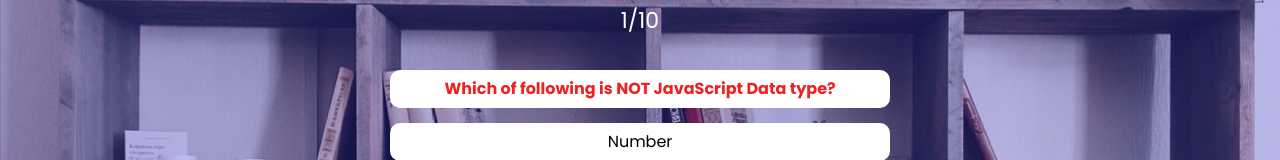
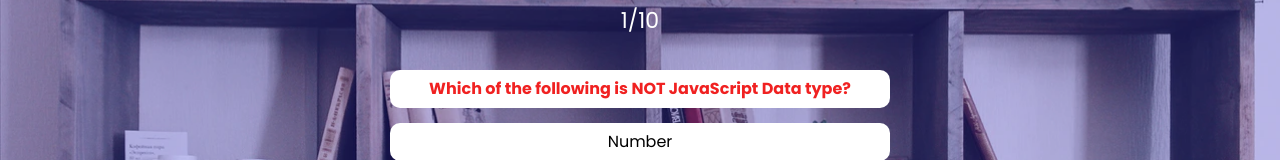
Before and after one commit to dev-luka22/vue-quiz, a Vue app: page / in a window 1280 px wide. Shown: the part 197-357 px from the top of the page. Built offline with nearby package versions, Linux system fonts and the light colour scheme.

Commit message:
Fixed some typos

```diff
--- a/src/components/HelloWorld.vue
+++ b/src/components/HelloWorld.vue
@@ -53,7 +53,7 @@ export default {
       legal: false,
       quizData: [
         {
-          question: "Which of following is NOT JavaScript Data type?",
+          question: "Which of the following is NOT JavaScript Data type?",
           a: "Number",
           b: "Boolean",
           c: "Undefined",
```
Also changed, not shown: 1 other file (tests, documents, lock files or other folders).
